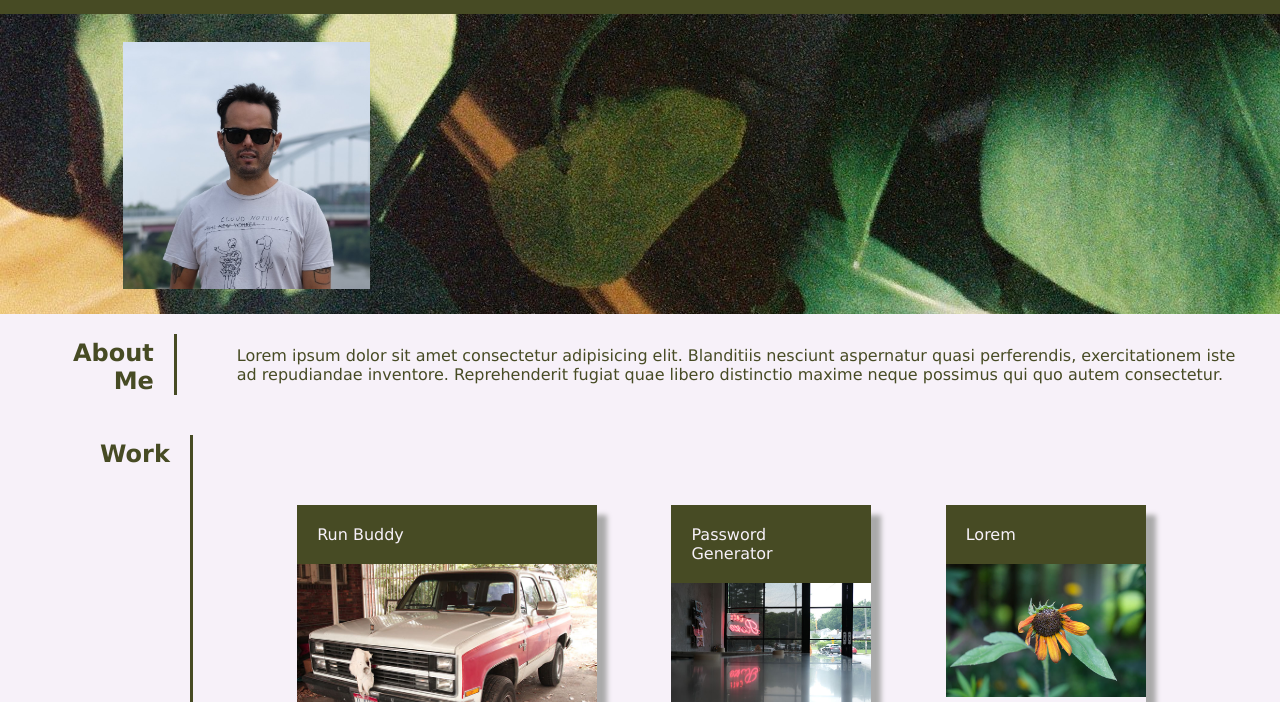
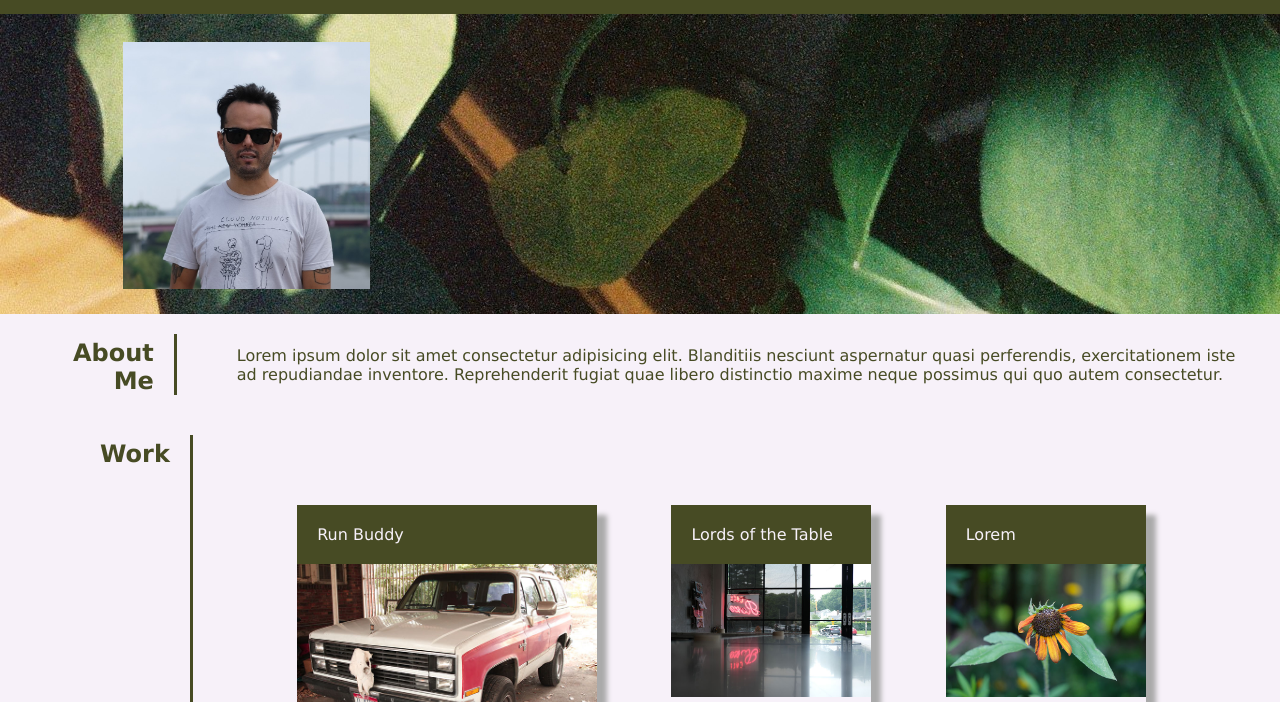
Before and after one commit to thetryworks/portfolio, a plain HTML site: page index.html in a window 1280 px wide. Shown: the part 98-800 px from the top of the page. Drawn offline with Linux system fonts and the light colour scheme.

Commit message:
added first project to my portfolio

```diff
--- a/index.html
+++ b/index.html
@@ -53,7 +53,7 @@
             </section>
             <section class="card">
               <header>
-                  <a href="">Password Generator</a>
+                  <a href="https://mattparker124.github.io/lords-of-the-table/">Lords of the Table</a>
                 </header>
               <img src="./assets/images/cafe.jpg" alt="cafe" />
               <p>JavaScript</p>
```
